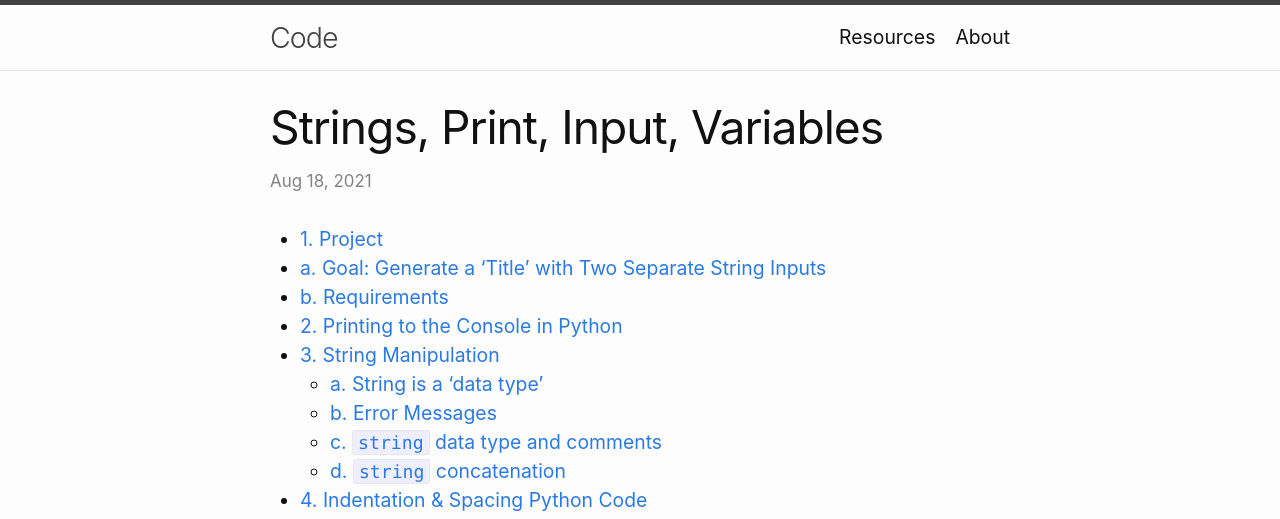
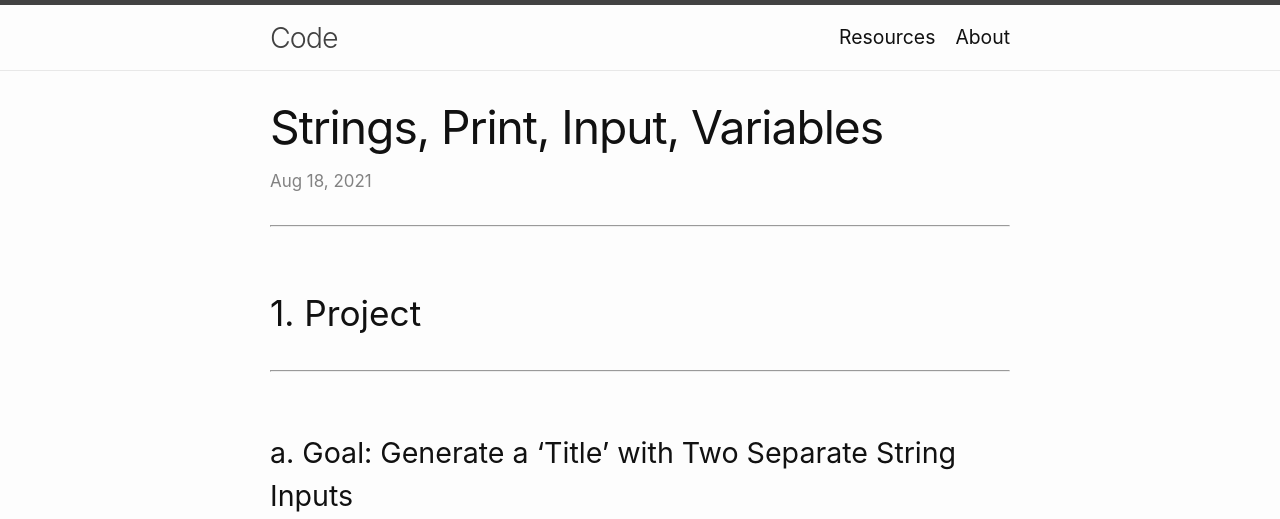
Before and after one commit to multum-non-multa/code, a Jekyll site: the page built from _posts/2021-08-18-printing-strings.md, in a window 1280 px wide and 1400 px high. Shown: the top 519 px of the window. Built offline with Jekyll 4.4.1, drawn with Linux system fonts in a browser that asks for light colours; some of the changed text lies outside the part shown.

Commit message:
strings post re f-strings

````diff
--- a/_posts/2021-08-18-printing-strings.md
+++ b/_posts/2021-08-18-printing-strings.md
@@ -2,35 +2,6 @@
 layout: post
 title: Strings, Print, Input, Variables
 ---
-
- * [1.  Project](#1--project)
-  * [a.  Goal: Generate a 'Title' with Two Separate String Inputs](#a--goal--generate-a--title--with-two-separate-string-inputs)
-  * [b.  Requirements](#b--requirements)
-  * [2. Printing to the Console in Python](#2-printing-to-the-console-in-python)
-  * [3. String Manipulation](#3-string-manipulation)
-    + [a. String is a 'data type'](#a-string-is-a--data-type-)
-    + [b. Error Messages](#b-error-messages)
-    + [c. `string` data type and comments](#c--string--data-type-and-comments)
-    + [d. `string` concatenation](#d--string--concatenation)
-  * [4. Indentation & Spacing Python Code](#4-indentation---spacing-python-code)
-  * [5. Code Intelligence](#5-code-intelligence)
-  * [6. Practice Debugging Errors](#6-practice-debugging-errors)
-  * [7. The Python `input` Function](#7-the-python--input--function)
-    + [a. Model for a Program: I.P.O.](#a-model-for-a-program--ipo)
-    + [b. `input()`](#b--input---)
-  * [8. Practice Using `input`](#8-practice-using--input-)
-  * [9. Variables](#9-variables)
-    + [a. Variables in General](#a-variables-in-general)
-    + [b. Variable-Naming Syntax](#b-variable-naming-syntax)
-    + [c. Rules on Variable Names](#c-rules-on-variable-names)
-      - [(i) Python Variable-Naming Rules](#-i--python-variable-naming-rules)
-      - [(ii) Python Variable-Naming Conventions](#-ii--python-variable-naming-conventions)
-  * [10. Practice with Variables](#10-practice-with-variables)
-  * [11. Formatted String Literals](#11-formatted-string-literals)
-  * [12. Variable Naming](#12-variable-naming)
-  * [13. Variable Naming Quiz](#13-variable-naming-quiz)
-  * [14. Title Generator](#14-title-generator)
-
 
 ---
 
@@ -488,7 +459,7 @@ More conventions are to follow, but that's sufficient for now.
 
 ---
 
-### 11. Formatted String Literals
+### 11. f-Strings
 
 ---
 
@@ -499,6 +470,26 @@ first_name = 'Fred'
 # print message using f-string
 print(f"Hello, {first_name}")
 # that is, begin the string with 'f' or 'F', insert variable in curly braces in string
+```
+
+Some useful things about `f-strings`:
+
+- If you've declared your data as variables, you need not concatenate `strings` or `ints` or the other data types and perform type conversion on them.  E.g., no need to do:
+
+```Python
+print("McDonalds is " + str(65) + " years old.")
+```
+ . . . instead you can
+
+```Python
+# assuming somewhere you've assigned: yrs = 65
+print(f"McDonalds is {yrs} years old.")
+```
+
+- Moreover, you can embed expressions in the `{}` brackets.
+
+```Python
+print(f"McDonalds is {yrs + 1} years old.")
 ```
 
 ---
````
Also changed, not shown: 1 other file.
